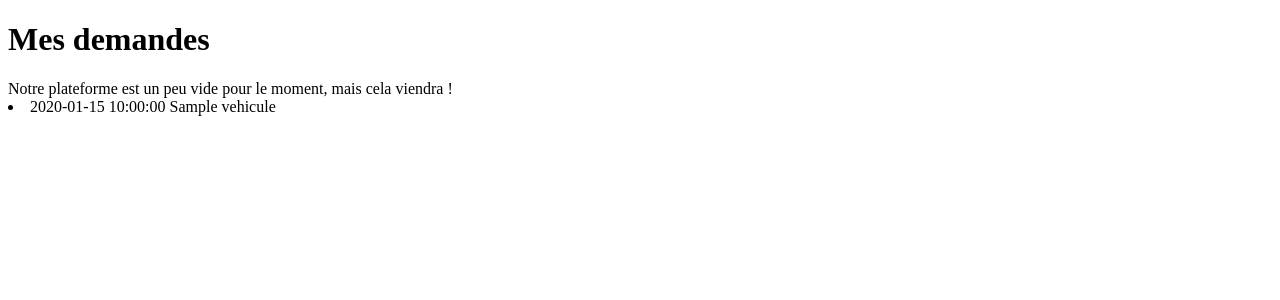
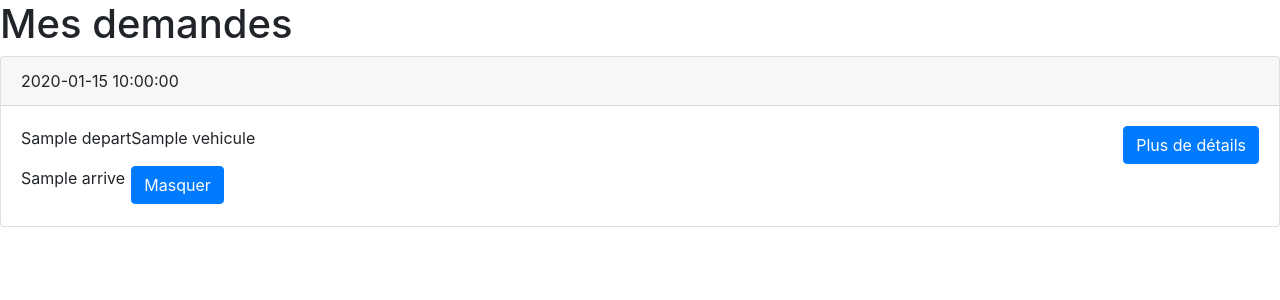
Before and after one commit to abesnardN/justdrive, a Symfony app: template templates/mesDemandes.html.twig in a window 1280 px wide. Shown: the top 300 px of the page. Run offline with Twig, Linux system fonts and the light colour scheme; the template is opened without the code that fills it: most values are stand-ins (such as "Sample title", 1, 10 or a date in 2020); some libraries are stand-ins or nearby versions.

Commit message:
page de mes demandes

```diff
--- a/config/routes.yaml
+++ b/config/routes.yaml
@@ -1,9 +1,9 @@
 # This file is the entry point to configure your own HTTP routes.
 # Files in the routes/ subdirectory configure the routes for your dependencies.
 
-#index:
-#    path: /
-#    defaults: { _controller: 'App\Controller\DefaultController::index' }
+index:
+    path: /
+    defaults: { _controller: 'App\Controller\DefaultController::index' }
 mesDemandes:
     path:      /mesDemandes/
     controller: App\Controller\DemandeController::list
--- a/src/Controller/DemandeController.php
+++ b/src/Controller/DemandeController.php
@@ -18,7 +18,7 @@ class DemandeController extends AbstractController
      $une = new class{
     public $date = '15/12/2018 9:00';
     public $depart = 'Nantes';
-    public $arriver = 'Rennes';
+    public $arrive = 'Rennes';
     public $vehicule = 'Renauld';
 
   };
--- a/templates/mesDemandes.html.twig
+++ b/templates/mesDemandes.html.twig
@@ -6,17 +6,34 @@
 
 
 {% block body %}
+<link rel="stylesheet" href="https://stackpath.bootstrapcdn.com/bootstrap/4.3.1/css/bootstrap.min.css" integrity="sha384-ggOyR0iXCbMQv3Xipma34MD+dH/1fQ784/j6cY/iJTQUOhcWr7x9JvoRxT2MZw1T" crossorigin="anonymous">
     <h1>Mes demandes</h1>
-Notre plateforme est un peu vide pour le moment, mais cela viendra !
+
 
 {% for uneDemande in demandes %}
 
- <li>
-      {{uneDemande.date}}
-      {{uneDemande.vehicule}}
+<div class="card">
+  <div class="card-header">
+    {{uneDemande.date}}
+  </div>
+  <div class="card-body">
+    <div class="float-left">
+      <p>{{uneDemande.depart}}</p>
+      <p>{{uneDemande.arrive}}</p>
+    </div>
+    <div class="float-right">
+    <button class="btn btn-primary"onclick="affiche()">Plus de détails</button>
+
+    </div>
+    <div class="hidden">
+    <p>{{uneDemande.vehicule}}</p>
+    <button class="btn btn-primary" onclick="masque()">Masquer</button>
+
+    </div>
+  </div>
+</div>
 
 
- </li>
 
 {% endfor %}
 
```
